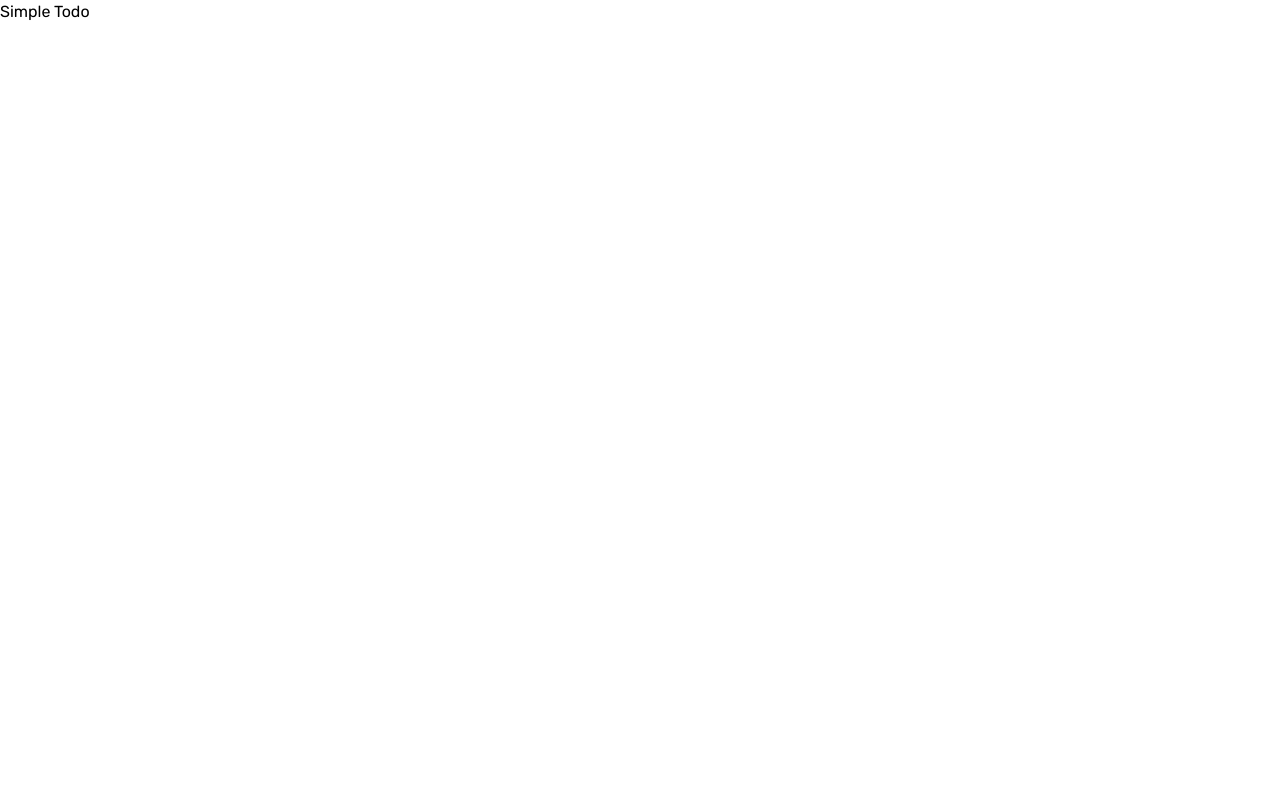
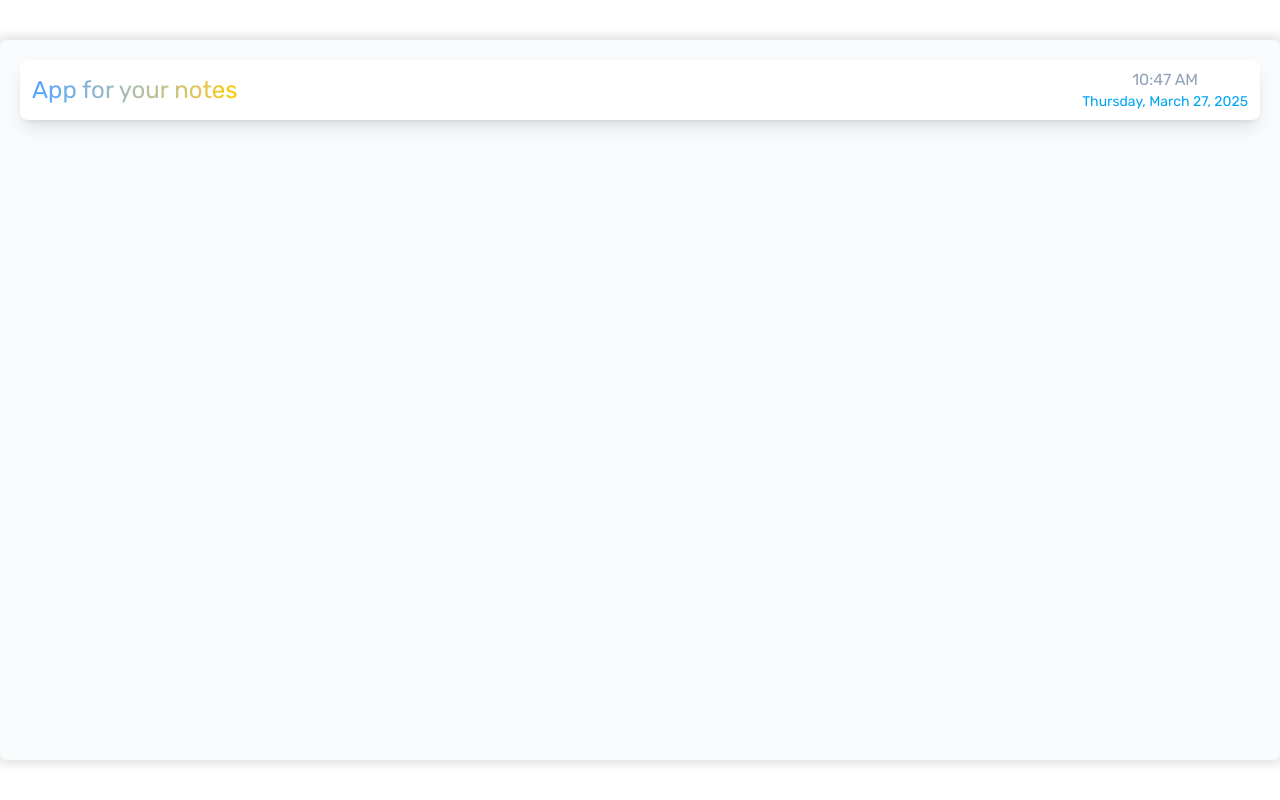
Before and after one commit to LuckyFoxCode/simple-todo, a Vue app: page / in a window 1280 px wide. Built offline with nearby package versions, Linux system fonts and the light colour scheme.

Commit message:
feat: add AppHeader component and integrate date/time display; update styles and Prettier configuration

```diff
--- a/package.json
+++ b/package.json
@@ -29,6 +29,7 @@
     "jiti": "^2.4.2",
     "npm-run-all2": "^7.0.2",
     "prettier": "3.5.3",
+    "prettier-plugin-tailwindcss": "^0.6.11",
     "typescript": "~5.8.0",
     "vite": "^6.2.1",
     "vite-plugin-vue-devtools": "^7.7.2",
--- a/src/App.vue
+++ b/src/App.vue
@@ -1,3 +1,7 @@
+<script setup lang="ts">
+import AppHeader from './components/AppHeader.vue';
+</script>
+
 <template>
-  <h1>Simple Todo</h1>
+  <AppHeader />
 </template>
--- a/src/assets/main.css
+++ b/src/assets/main.css
@@ -3,8 +3,13 @@
 
 @theme {
   --font-rubik: Rubik, 'sans-serif';
+  --shadow-outline: 0px 0px 10px 5px rgba(0, 0, 0, 0.1);
 }
 
 body {
-  @apply font-rubik;
+  @apply font-rubik flex h-screen items-center justify-center;
 }
+
+#app {
+  @apply xl:shadow-outline h-full w-full max-w-[1440px] rounded-md bg-slate-50 p-2 sm:p-5 xl:max-h-[90vh];
+}
--- /dev/null
+++ b/src/components/AppHeader.vue
@@ -0,0 +1,55 @@
+<script setup lang="ts">
+import { ref, computed, onMounted, onUnmounted } from 'vue';
+
+const date = ref<Date>(new Date());
+
+const updateDate = () => {
+  date.value = new Date();
+};
+
+let intervalId: number;
+
+onMounted(() => {
+  updateDate();
+  intervalId = setInterval(updateDate, 60000);
+});
+
+onUnmounted(() => {
+  clearInterval(intervalId);
+});
+
+const time = computed(() =>
+  Intl.DateTimeFormat('en-US', {
+    hour: '2-digit',
+    minute: '2-digit',
+    hour12: true,
+  }).format(date.value),
+);
+
+const formattedDate = computed(() =>
+  Intl.DateTimeFormat('en-US', {
+    weekday: 'long',
+    year: 'numeric',
+    month: 'long',
+    day: 'numeric',
+  }).format(date.value),
+);
+</script>
+
+<template>
+  <header
+    class="flex flex-col items-center justify-between rounded-lg bg-white px-3 py-2 shadow-lg sm:flex-row"
+  >
+    <h1 class="bg-gradient-to-r from-blue-400 to-yellow-400 bg-clip-text text-2xl text-transparent">
+      App for your notes
+    </h1>
+    <div class="flex flex-row items-center sm:flex-col">
+      <span
+        aria-live="polite"
+        class="hidden text-slate-400 sm:block"
+        >{{ time }}</span
+      >
+      <span class="text-sm text-sky-500">{{ formattedDate }}</span>
+    </div>
+  </header>
+</template>
```
Also changed, not shown: .prettierrc.yaml, 1 other file (tests, documents, lock files or other folders).
